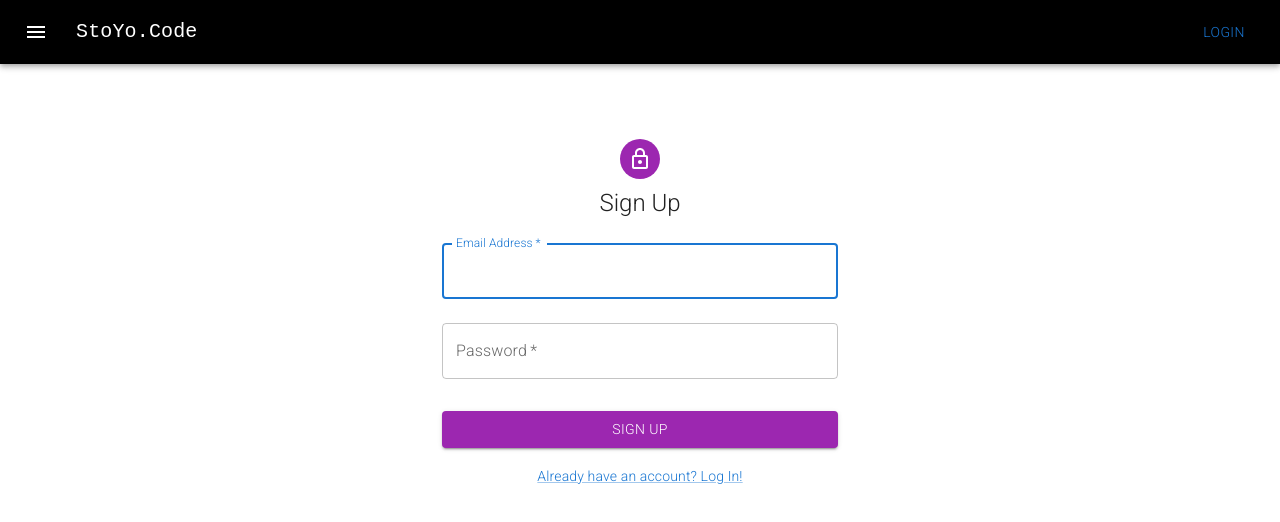
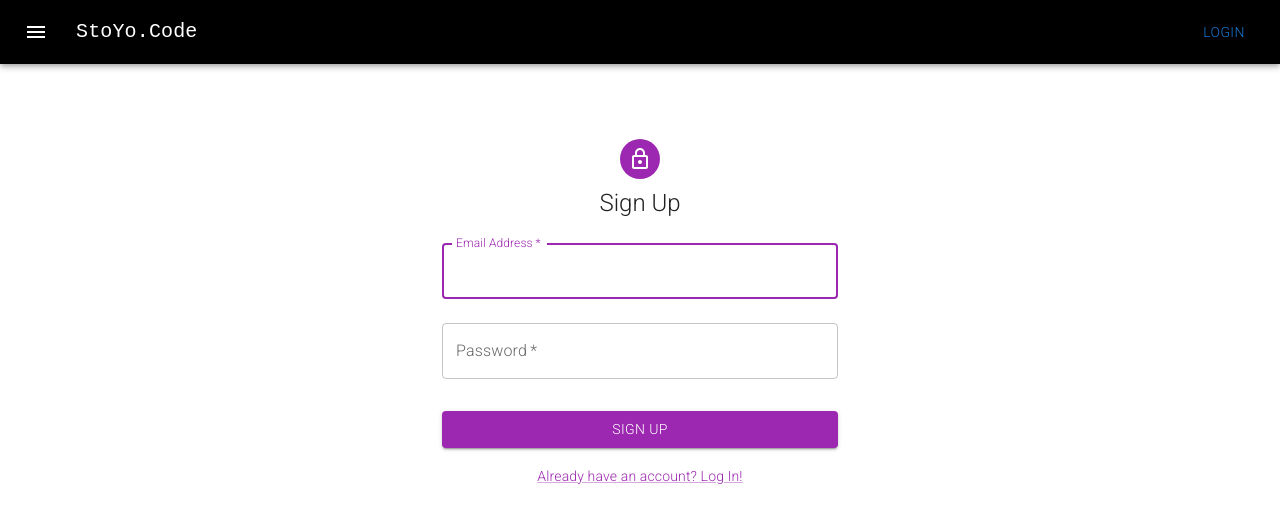
Before and after one commit to Brendan838/StoYo.Code2.0, a React (Create React App) app in the folder stoyocode2-0/client/: page /SignUp in a window 1280 px wide. Shown: the top 522 px of the page. Built offline with nearby package versions, Linux system fonts and the light colour scheme; a web font is replaced by a local one.

Commit message:
FE links

```diff
--- a/stoyocode2-0/client/src/pages/LogIn.js
+++ b/stoyocode2-0/client/src/pages/LogIn.js
@@ -36,7 +36,7 @@ export default function SignIn() {
             <LockOutlinedIcon />
           </Avatar>
           <Typography component="h1" variant="h5">
-            Sign in
+            Log in
           </Typography>
           <Box component="form" onSubmit={handleSubmit} noValidate sx={{ mt: 1 }}>
             <TextField
--- a/stoyocode2-0/client/src/pages/SignUp.js
+++ b/stoyocode2-0/client/src/pages/SignUp.js
@@ -40,6 +40,7 @@ export default function SignIn() {
           </Typography>
           <Box component="form" onSubmit={handleSubmit} noValidate sx={{ mt: 1 }}>
             <TextField
+              color= "secondary"
               margin="normal"
               required
               fullWidth
@@ -50,6 +51,7 @@ export default function SignIn() {
               autoFocus
             />
             <TextField
+              color= "secondary"
               margin="normal"
               required
               fullWidth
@@ -71,7 +73,7 @@ export default function SignIn() {
             <Grid container sx={{display: "flex", justifyContent: "center"}}>
 
               <Grid item>
-                <Link href="/login" variant="body2">
+                <Link href="/login" variant="body2" color="secondary">
                   {"Already have an account? Log In!"}
                 </Link>
               </Grid>
```
